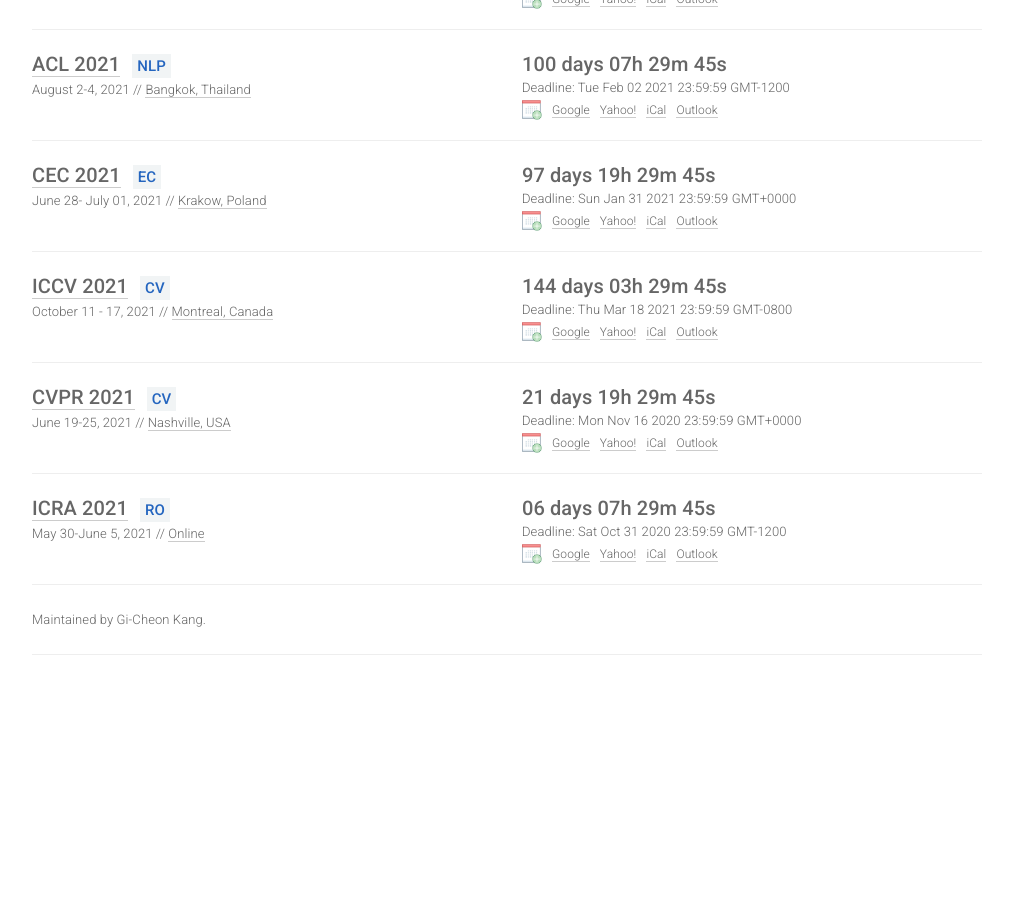
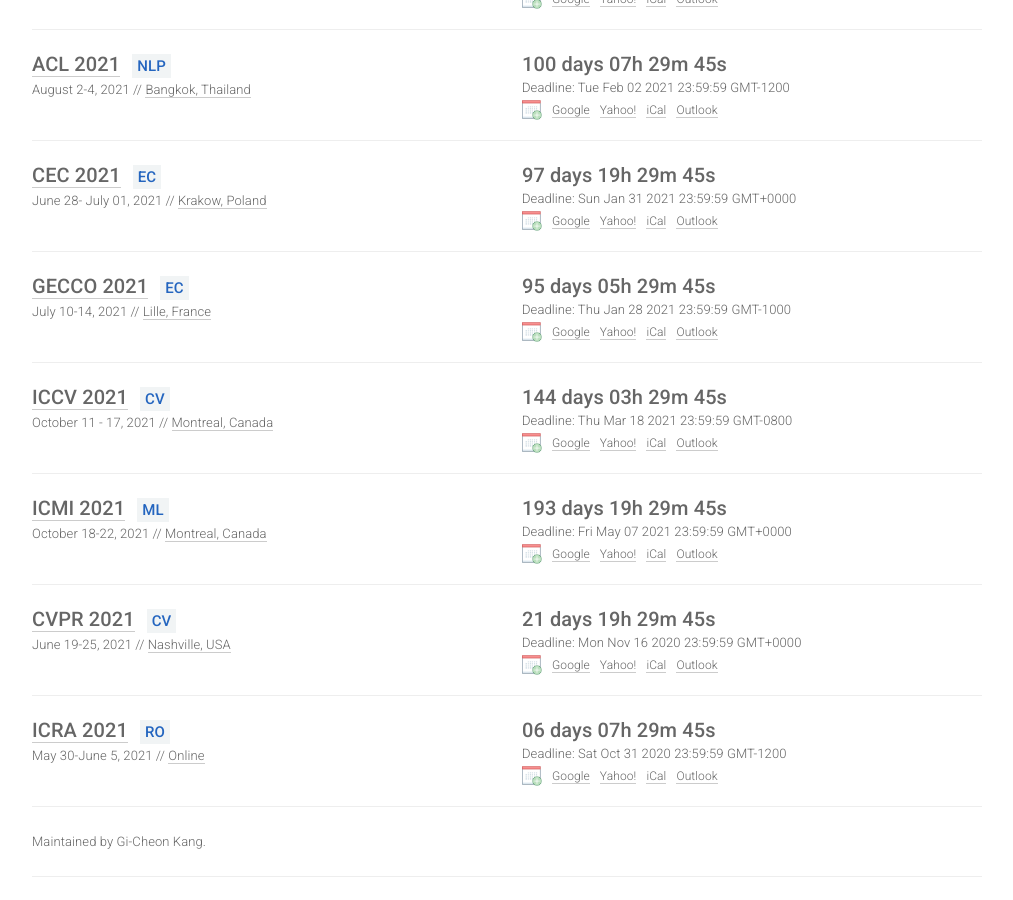
Before and after one commit to biconf/biconf.github.io, a Jekyll site: the page built from index.html, in a window 1280 px wide and 900 px high, scrolled down 1018 px. Shown: the whole window, without its empty margins (133-1146 px from the left). Built offline with Jekyll 4.4.1, drawn with Linux system fonts in a browser that asks for light colours; nearby versions of some CDN libraries; before the commit the page ends 1696 px from its top, so only the background shows below that.

Commit message:
Update conferences.yml

```diff
--- a/_data/conferences.yml
+++ b/_data/conferences.yml
@@ -139,15 +139,15 @@
   place: Krakow, Poland
   sub: EC
 
-#- name: GECCO
-#  year: 2019
-#  id: gecco19
-#  link: https://gecco-2019.sigevo.org/index.html/tiki-index.php
-#  deadline: "2019-02-06 23:59:59"
-#  timezone: Etc/GMT+10
-#  date: July 13-17, 2019
-#  place: Prague, Czech
-#  sub: EC
+- name: GECCO
+  year: 2021
+  id: gecco21
+  link: https://gecco-2021.sigevo.org/HomePage
+  deadline: "2021-01-28 23:59:59"
+  timezone: Etc/GMT+10
+  date: July 10-14, 2021
+  place: Lille, France
+  sub: EC
 
 - name: ICCV
   year: 2021
@@ -179,15 +179,15 @@
 #  place: Cardiff, UK
 #  sub: CV
 
-#- name: ICMI
-#  year: 2019
-#  id: icmi19
-#  link: https://icmi.acm.org/2019/index.php?id=home
-#  deadline: "2019-05-07 23:59:59"
-#  timezone: TBA
-#  date: October 14-18, 2019
-#  place: Suzhou, China
-#  sub: ML
+- name: ICMI
+  year: 2021
+  id: icmi21
+  link: http://icmi.acm.org/2021/
+  deadline: "2021-05-07 23:59:59"
+  timezone: TBA
+  date: October 18-22, 2021
+  place: Montreal, Canada
+  sub: ML
 
 #- name: CoRL
 #  year: 2020
@@ -250,9 +250,9 @@
 #  sub: ML
 
 #- name: ICASSP
-#  year: 2020
-#  id: icassp2020
-#  link: https://2020.ieeeicassp.org
+#  year: 2021
+#  id: icassp2021
+#  link: https://2021.ieeeicassp.org/
 #  deadline: "2019-10-21 23:59:59"
 #  timezone: TBA
 #  date: May 4-8, 2020
```
